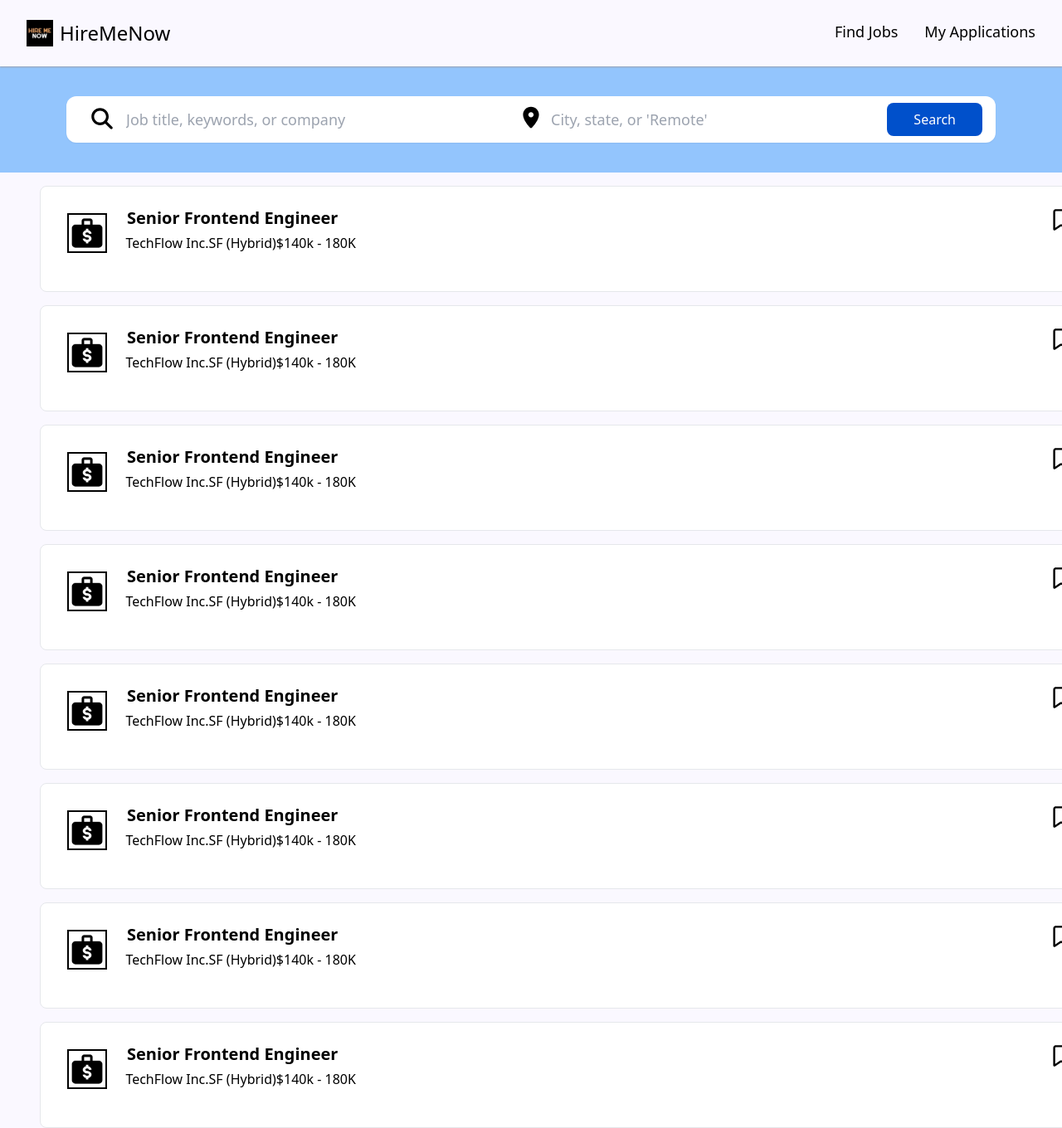
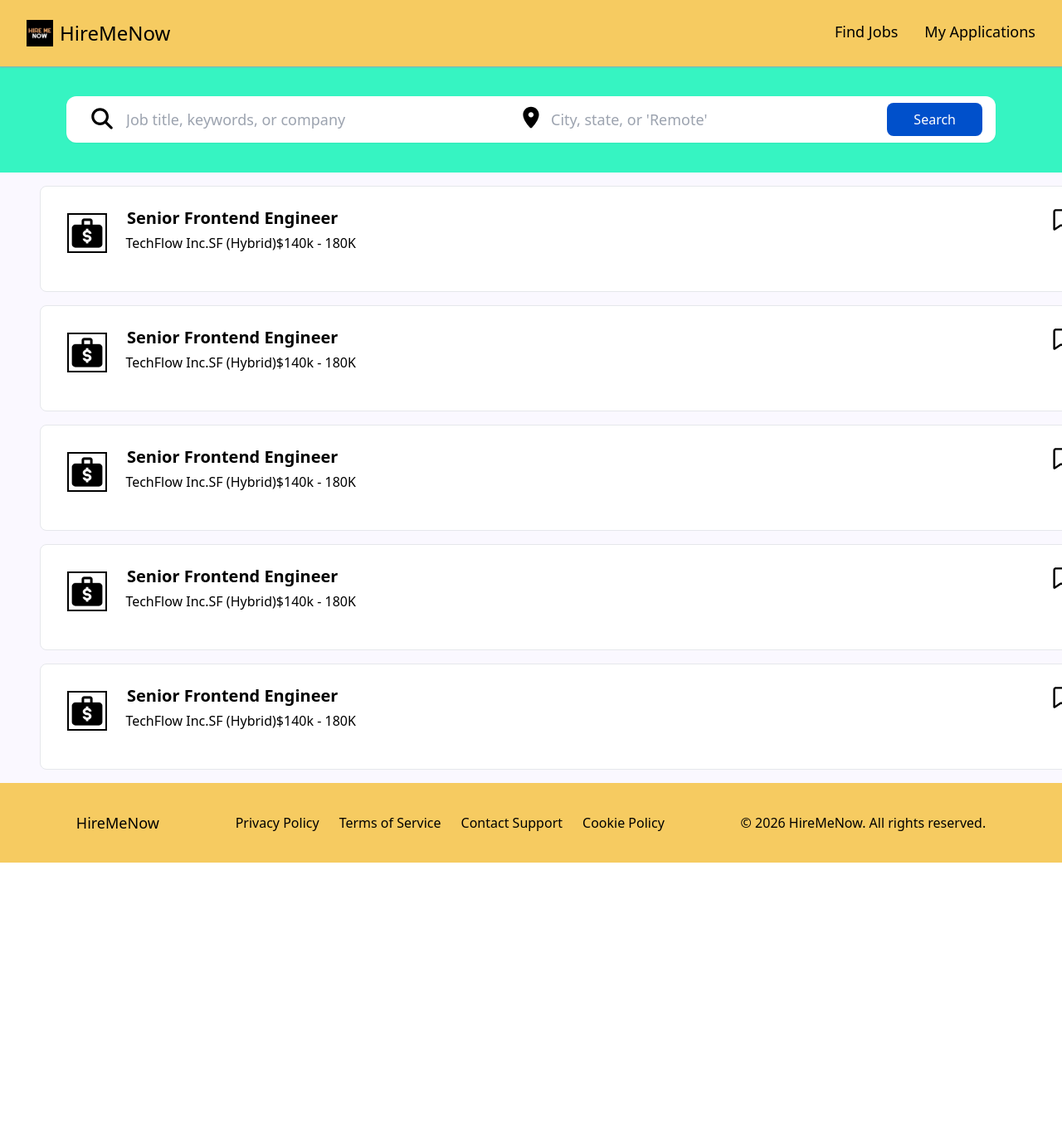
Before and after one commit to VaibhavSain/HireMeNow, a React (Create React App) app in the folder frontend/: page / in a window 1280 px wide. Shown: the whole page at 83% size. After the commit the page ends 1040 px from the top, so only its background shows below. Built offline with nearby package versions, Linux system fonts and the light colour scheme.

Commit message:
added footer

```diff
--- a/frontend/src/components/Card.jsx
+++ b/frontend/src/components/Card.jsx
@@ -4,7 +4,7 @@ import bag from "../assests/bag.png";
 
 function Card() {
   return (
-    <div className="bg-[#ffffff] cursor-pointer rounded-lg left-[3rem] border-[1px] border-grey-300 relative h-[8rem] w-[80rem]">
+    <div className="bg-[#ffffff]   cursor-pointer rounded-lg left-[3rem] border-[1px] border-grey-300 relative min-h-[8rem] w-[80rem]">
       <img
         className="h-[3rem] absolute top-[2rem] border-2 border-black left-[2rem] w-[3rem]"
         src={bag}
--- a/frontend/src/components/Footer.jsx
+++ b/frontend/src/components/Footer.jsx
@@ -1,7 +1,18 @@
 import React from "react";
 
 function Footer() {
-  return <div>Footer</div>;
+  return (
+    <div className="h-[6rem] bg-[#f6cb61] flex flex-row items-center justify-evenly relative bottom-[-4rem] left-0 w-full">
+      <h2 className="font-medium text-lg">HireMeNow</h2>
+      <ul className="flex flex-row gap-6">
+        <li>Privacy Policy</li>
+        <li>Terms of Service</li>
+        <li>Contact Support</li>
+        <li>Cookie Policy</li>
+      </ul>
+      <p>&copy; 2026 HireMeNow. All rights reserved.</p>
+    </div>
+  );
 }
 
 export default Footer;
--- a/frontend/src/components/Header.jsx
+++ b/frontend/src/components/Header.jsx
@@ -4,7 +4,7 @@ import { Link } from "react-router-dom";
 
 function Header() {
   return (
-    <header className="h-[5rem] bg-[#faf8ff] relative top-0 left-0 shadow-sm shadow-gray-400 w-full">
+    <header className="h-[5rem] bg-[#f6cb61] relative top-0 left-0 shadow-sm shadow-gray-400 w-full">
       <div className="absolute flex top-[1.50rem] left-[2rem]">
         <img src={logo} alt="logo-img" className="h-[2rem] w-[2rem]" />
         <h1 className="text-2xl ml-2 font-medium">HireMeNow</h1>
--- a/frontend/src/components/Listing.jsx
+++ b/frontend/src/components/Listing.jsx
@@ -3,7 +3,7 @@ import Card from "./Card";
 
 function Listing() {
   return (
-    <div className="bg-[#faf8ff] max-h-max min-h-[10rem] overflow-scroll pt-4 absolute top-[13rem] left-0 gap-4 flex flex-col  w-full">
+    <div className="bg-[#faf8ff] pb-20 h-screen overflow-scroll pt-4 absolute top-[13rem] left-0 gap-4 flex flex-col  w-full">
       <Card />
       <Card />
       <Card />
--- a/frontend/src/components/Search.jsx
+++ b/frontend/src/components/Search.jsx
@@ -3,7 +3,7 @@ import locationIcon from "../assests/location.svg";
 import magnifyingIcon from "../assests/magnifying.svg";
 function Search() {
   return (
-    <div className="h-[8rem]   flex items-center justify-center w-full bg-blue-300">
+    <div className="h-[8rem]   flex items-center justify-center w-full bg-[#36f4c2]">
       <div className="bg-[#ffffff] relative shadow-sm shadow-grey-300 rounded-xl h-[3.50rem] w-[70rem]">
         <div className="flex relative flex-row h-full">
           <img
```
